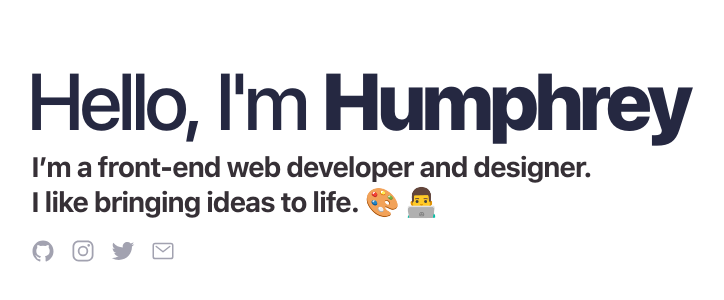
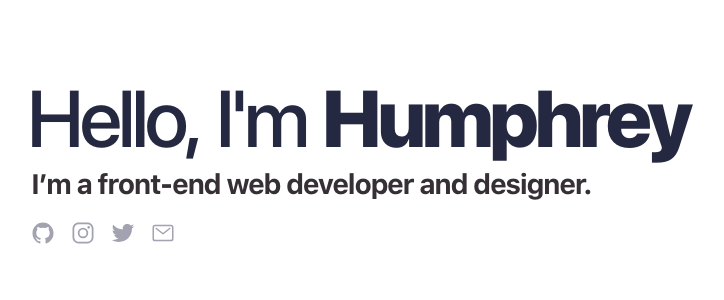
Before and after one commit to humphreylitan/humphreylitan, a Next.js app: page / in a window 1280 px wide. Shown: the part 234-534 px from the top of the page, without its empty margins (53-777 px from the left). Built offline with nearby package versions, Linux system fonts and the light colour scheme.

Commit message:
Remove 2nd line

```diff
--- a/components/Bio.js
+++ b/components/Bio.js
@@ -84,11 +84,8 @@ const Bio = () => {
       <Line style={{animationDelay: '1.1s'}}>
         I’m a front-end web developer and designer.
       </Line>
-      <Line style={{animationDelay: '1.2s'}}>
-        I like bringing ideas to life. 🎨 👨‍💻
-      </Line>
 
-      <Line style={{animationDelay: '1.4s'}} padded>
+      <Line style={{animationDelay: '1.2s'}} padded>
         {
           socials.map(social =>
             <Anchor href={social.link} target="_blank">
```
